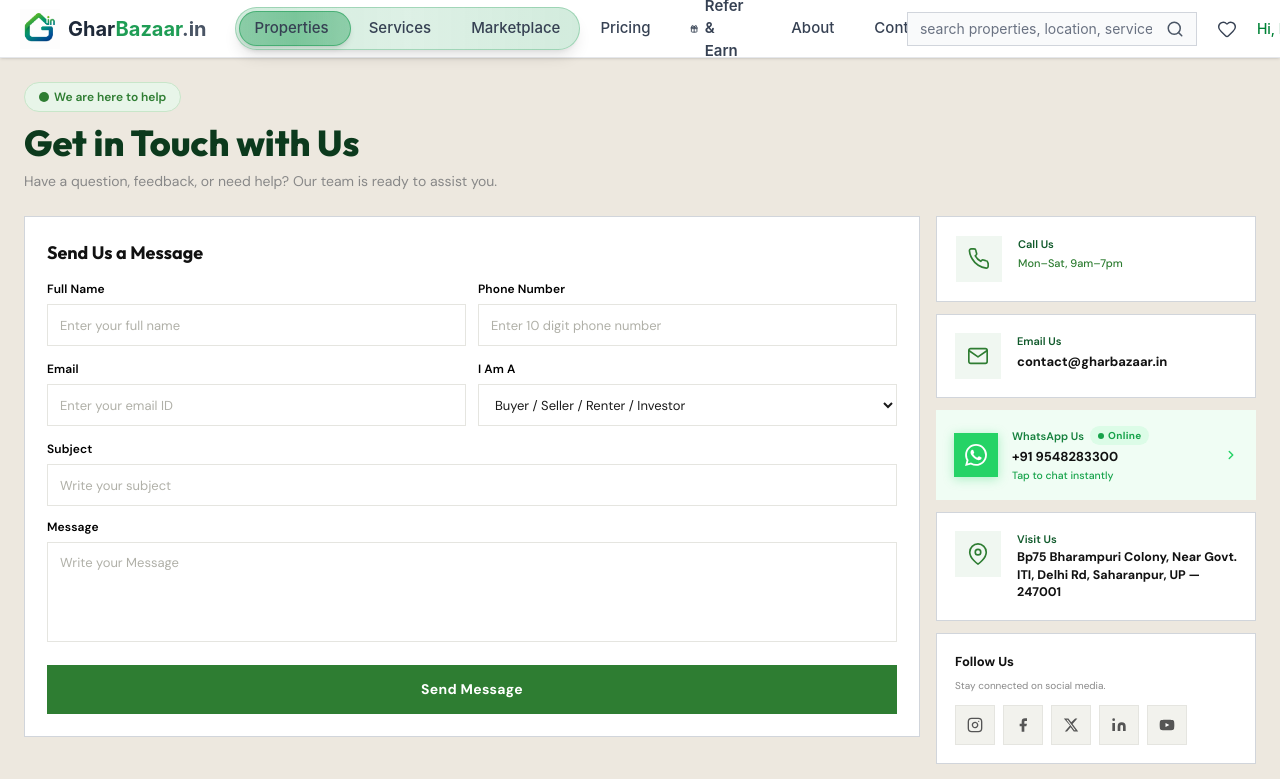
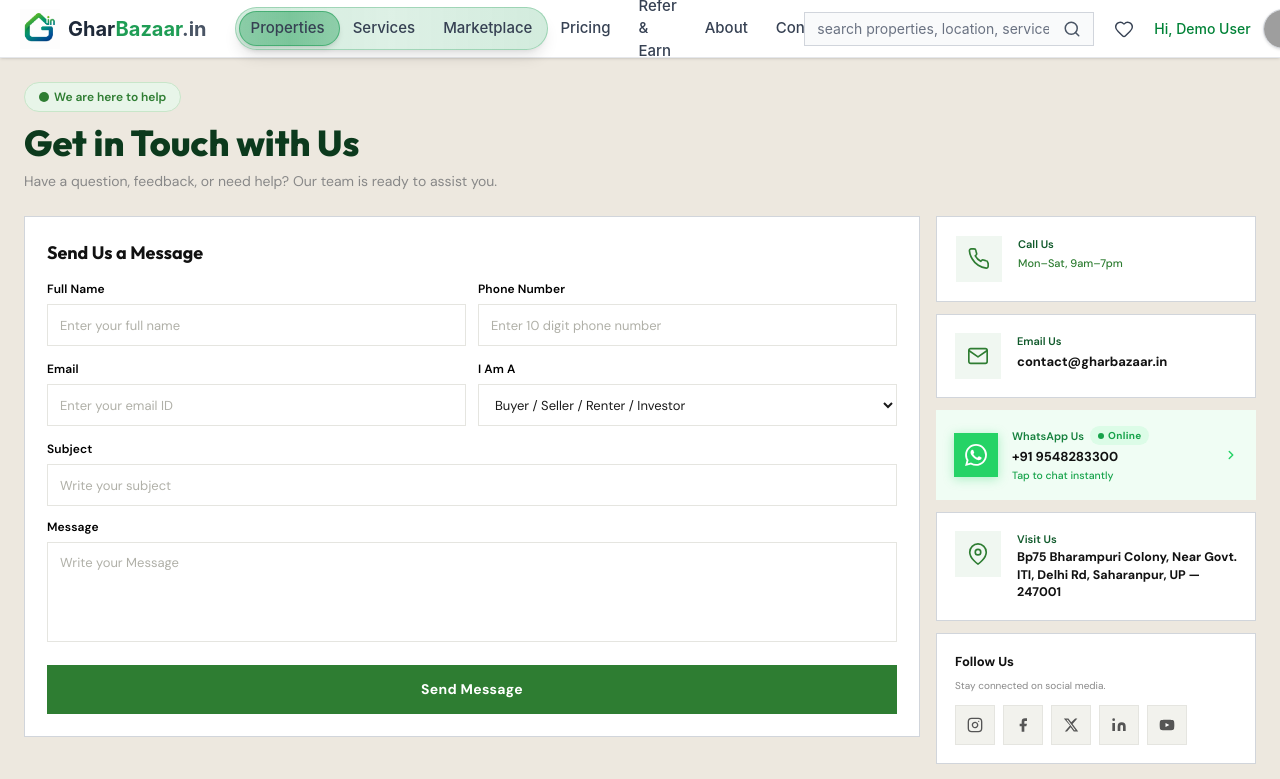
Before and after one commit to vishu-panwar/newgharbazaar, a React (Vite) app in the folder gharbazaar-client/: page /contact in a window 1280 px wide. Shown: the top 779 px of the page. Built offline with nearby package versions, Linux system fonts and the light colour scheme; no server answers; grey boxes are pictures that could not be loaded.

Commit message:
Remove gift icon from desktop Refer & Earn link and reduce nav links gap

```diff
--- a/gharbazaar-client/src/components/common/Navbar.jsx
+++ b/gharbazaar-client/src/components/common/Navbar.jsx
@@ -131,9 +131,9 @@ export default function Navbar() {
             </Link>
 
             {/* Desktop Nav */}
-            <nav className="hidden lg:flex items-center gap-2">
+            <nav className="hidden lg:flex items-center gap-1">
               {/* Glass effect background for the three main links */}
-              <div className="relative flex items-center gap-2">
+              <div className="relative flex items-center gap-1">
                 {/* Glassmorphism cylinder background (outer) */}
                 <div className="absolute inset-0 bg-gradient-to-r from-[#1f9d55]/20 via-[#1f9d55]/15 to-[#1f9d55]/20 backdrop-blur-sm rounded-full border border-[#1f9d55]/30 shadow-lg -m-1"></div>
 
@@ -157,7 +157,7 @@ export default function Navbar() {
                     <Link
                       key={label}
                       to={path}
-                      className={`relative z-10 text-[15px] font-medium transition-colors duration-300 px-4 py-1.5 flex-1 text-center ${
+                      className={`relative z-10 text-[15px] font-medium transition-colors duration-300 px-3 py-1.5 flex-1 text-center ${
                         isActive ? "text-gray-900 font-semibold" : "text-gray-700 hover:text-gray-900"
                       }`}
                     >
@@ -171,25 +171,12 @@ export default function Navbar() {
               {NAV_LINKS.filter(({ label }) =>
                 !["Properties", "Services", "Marketplace"].includes(label)
               ).map(({ label, path, isSpecial }) => {
-                // Special styling for Refer & Earn - removed yellow background
-                if (isSpecial) {
-                  return (
-                    <Link
-                      key={label}
-                      to={path}
-                      className="relative text-[15px] font-semibold transition-all px-4 py-1.5 text-gray-700 hover:text-black flex items-center gap-1.5"
-                    >
-                      <Gift size={16} strokeWidth={2.5} />
-                      {label}
-                    </Link>
-                  );
-                }
-
+                // Normal link for Refer & Earn without icon
                 return (
                   <Link
                     key={label}
                     to={path}
-                    className="relative text-[15px] font-medium transition-all px-4 py-1.5 text-gray-700 hover:text-black"
+                    className="relative text-[15px] font-medium transition-all px-3 py-1.5 text-gray-700 hover:text-black"
                   >
                     {label}
                   </Link>
```
